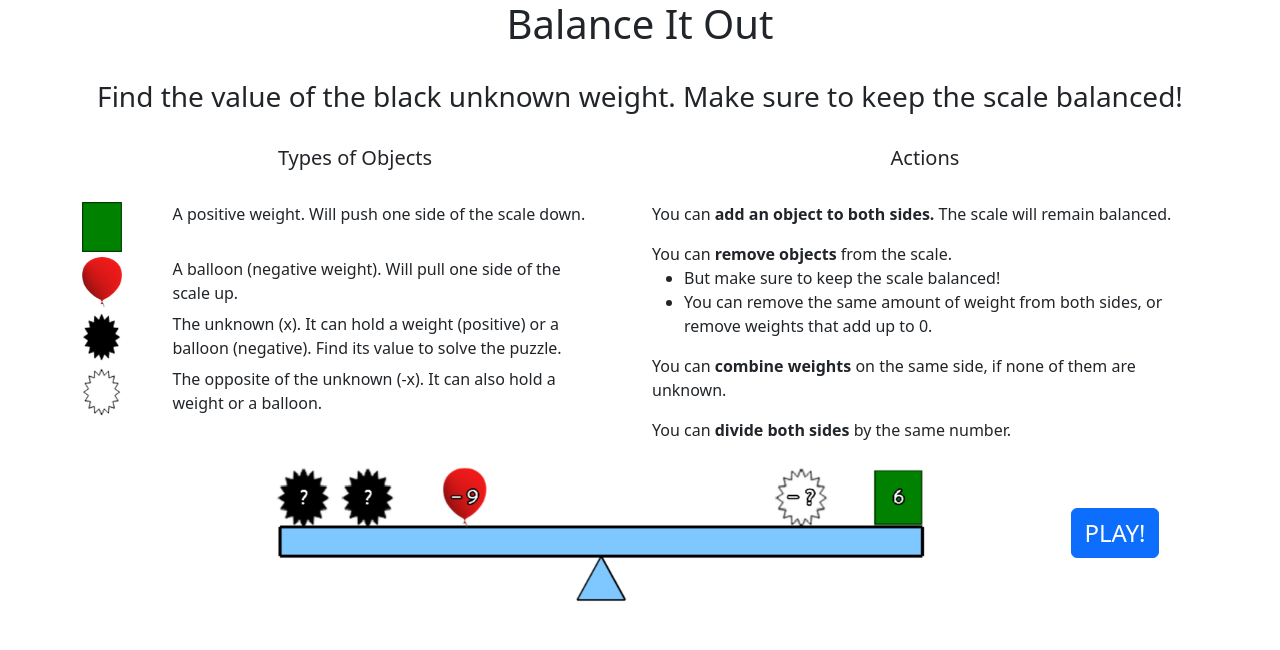
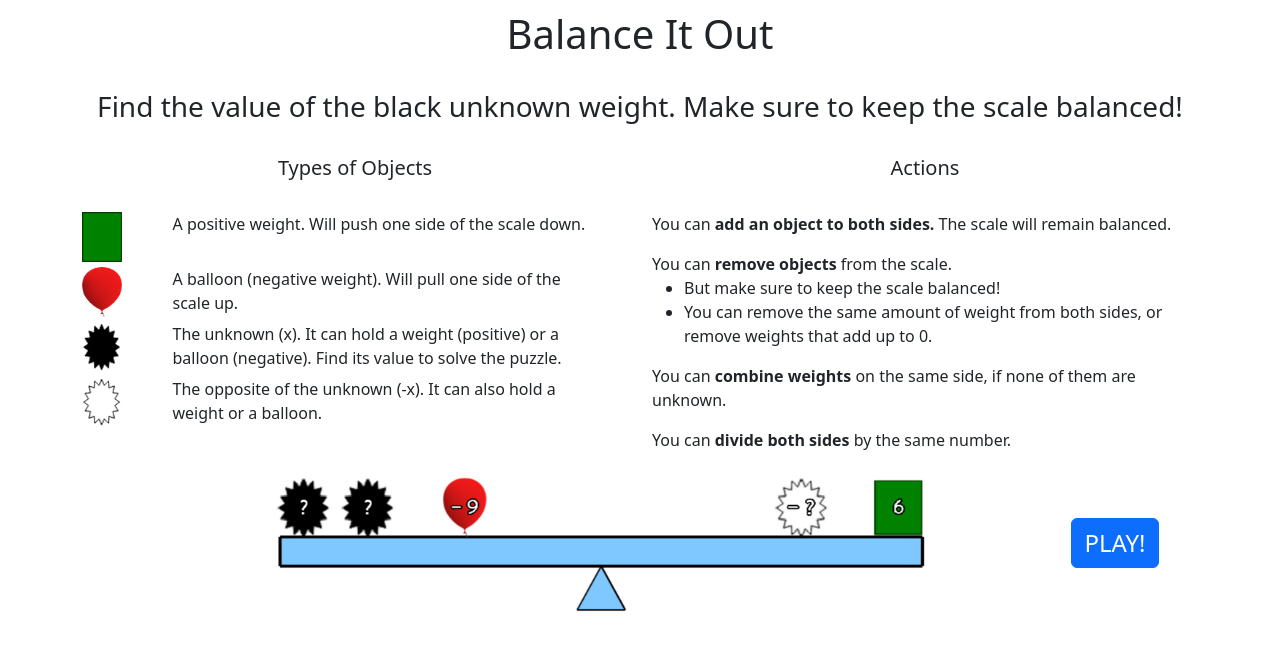
Before and after one commit to schait/kaboom-math-games, a Flask app: page / in a window 1280 px wide. Shown: the top 650 px of the page. Run offline with Flask 3, Linux system fonts and the light colour scheme.

Commit message:
Tweaked CSS

```diff
--- a/static/balance.css
+++ b/static/balance.css
@@ -1,3 +1,7 @@
+body {
+    margin-top: 10px;
+}
+
 .algebra {
     width: 275px;
     height: 250px;
```
